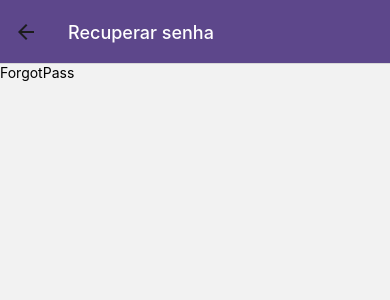
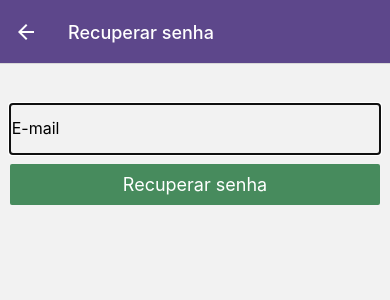
Before and after one commit to f-gi/ubber-alles, a React Native app in the folder uberAlles/: screen /ForgotPass in a window 390 px wide. Shown: the top 300 px of the page. Built offline with nearby package versions, Linux system fonts and the light colour scheme.

Commit message:
feature: adding password recovery screen

```diff
--- a/uberAlles/App.js
+++ b/uberAlles/App.js
@@ -33,32 +33,22 @@ export default App;
 const SignInStyle = {
   // headerLeft: false,
   title: 'Bem vindo',
-  headerStyle: {
-    backgroundColor: COLORS.primary,
-  },
-  headerTitleStyle: {
-    color: 'white',
-  },
+  headerStyle: {backgroundColor: COLORS.primary},
+  headerTitleStyle: {color: 'white'},
 };
 
 const SignUpStyle = {
   title: 'Criar conta',
-  headerStyle: {
-    backgroundColor: COLORS.primary,
-  },
-  headerTitleStyle: {
-    color: 'white',
-  },
+  headerStyle: {backgroundColor: COLORS.primary},
+  headerTitleStyle: {color: 'white'},
+  headerTintColor: 'white',
 };
 
 const ForgotPassStyle = {
   title: 'Recuperar senha',
-  headerStyle: {
-    backgroundColor: COLORS.primary,
-  },
-  headerTitleStyle: {
-    color: 'white',
-  },
+  headerStyle: {backgroundColor: COLORS.primary},
+  headerTitleStyle: {color: 'white'},
+  headerTintColor: 'white',
 };
 
 // const GeneralBar = {
--- a/uberAlles/src/screens/ForgotPass.js
+++ b/uberAlles/src/screens/ForgotPass.js
@@ -1,12 +1,76 @@
-import React from 'react';
-import {View, Text} from 'react-native';
+import React, {useState} from 'react';
+import {View, TextInput, StyleSheet, Alert} from 'react-native';
+import {COLORS} from '../assets/colors';
+import UAbutton from '../componentes/UAbutton';
+import auth from '@react-native-firebase/auth';
 
-const ForgotPass = () => {
+const ForgotPass = ({navigation}) => {
+  const [email, setEmail] = useState('');
+
+  const recover = () => {
+    if (email !== '') {
+      console.log(email);
+      auth()
+        .sendPasswordResetEmail(email)
+        .then(() => {
+          Alert.alert(
+            'Atenção:',
+            'Enviamos um email de recuperação de senha para o seguinte endereço' +
+              email,
+            [{text: 'OK', onPress: () => navigation.goBack()}],
+          );
+        })
+        .catch(e => {
+          console.log(e);
+          switch (e.code) {
+            case 'auth/user-not-found':
+              Alert.alert('Erro', 'Email não cadastrado');
+              break;
+            case 'auth/invalid-email':
+              Alert.alert('Erro', 'E-mail inválido');
+              break;
+            case 'auth/user-disabled':
+              Alert.alert('Erro', 'Usuário desabilitado');
+              break;
+          }
+        });
+    } else {
+      Alert.alert('Atenção', 'Por favor, digite um e-mail válido');
+    }
+  };
+
   return (
-    <View>
-      <Text>ForgotPass</Text>
+    <View style={styles.container}>
+      <TextInput
+        style={styles.input}
+        placeholder="E-mail"
+        keyboardType="email-address"
+        returnKeyType="next"
+        autoFocus={true}
+        // seria o mesmo que this.email = t
+        onChangeText={t => setEmail(t)}
+      />
+      <UAbutton text="Recuperar senha" onClick={recover} />
     </View>
   );
 };
 
 export default ForgotPass;
+
+const styles = StyleSheet.create({
+  container: {
+    flex: 1,
+    alignItems: 'center',
+  },
+  input: {
+    width: '95%',
+    height: 50,
+    borderColor: 'black',
+    borderBottomColor: COLORS.grey,
+    borderBottomWidth: 1,
+    fontSize: 16,
+    paddingLeft: 2,
+    paddingBottom: 1,
+    marginTop: 40,
+  },
+});
```
